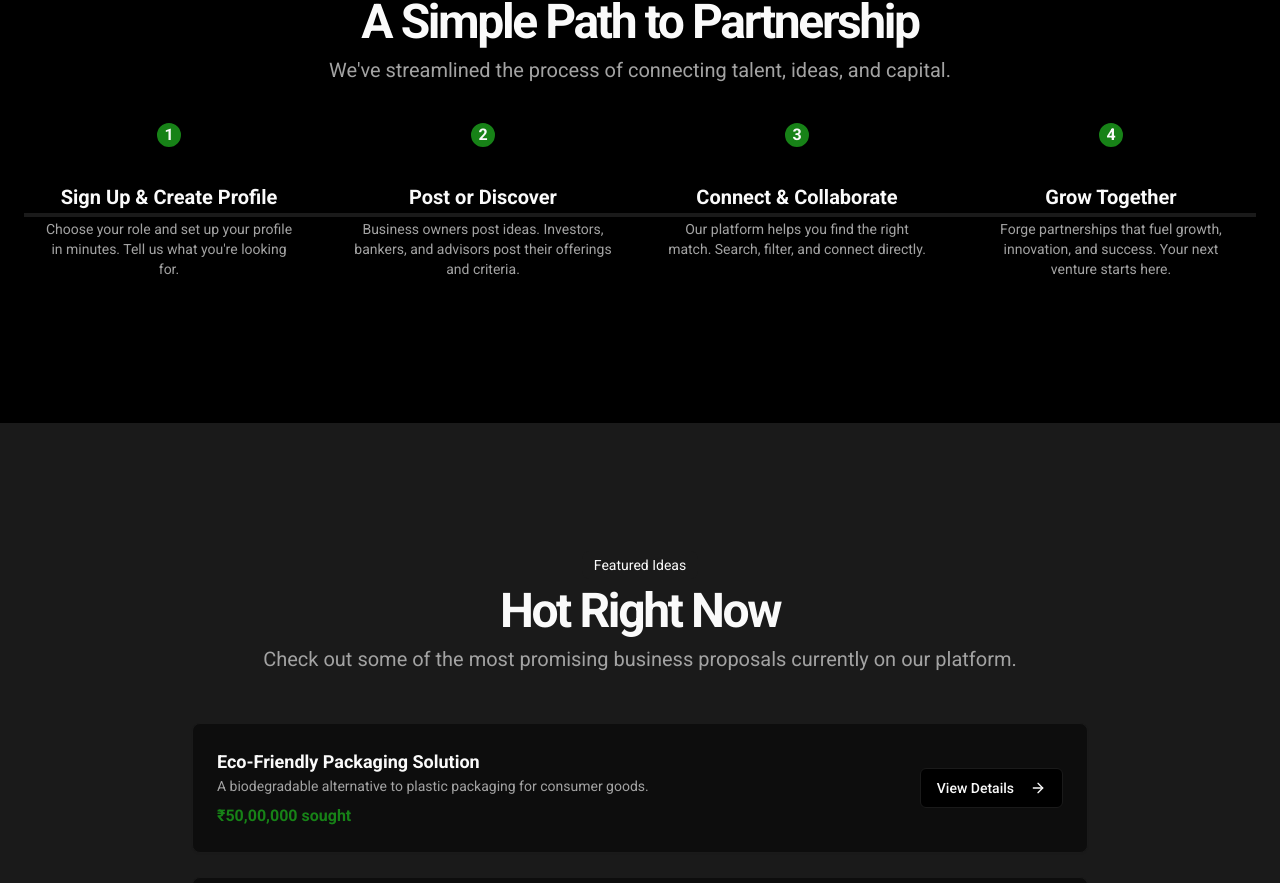
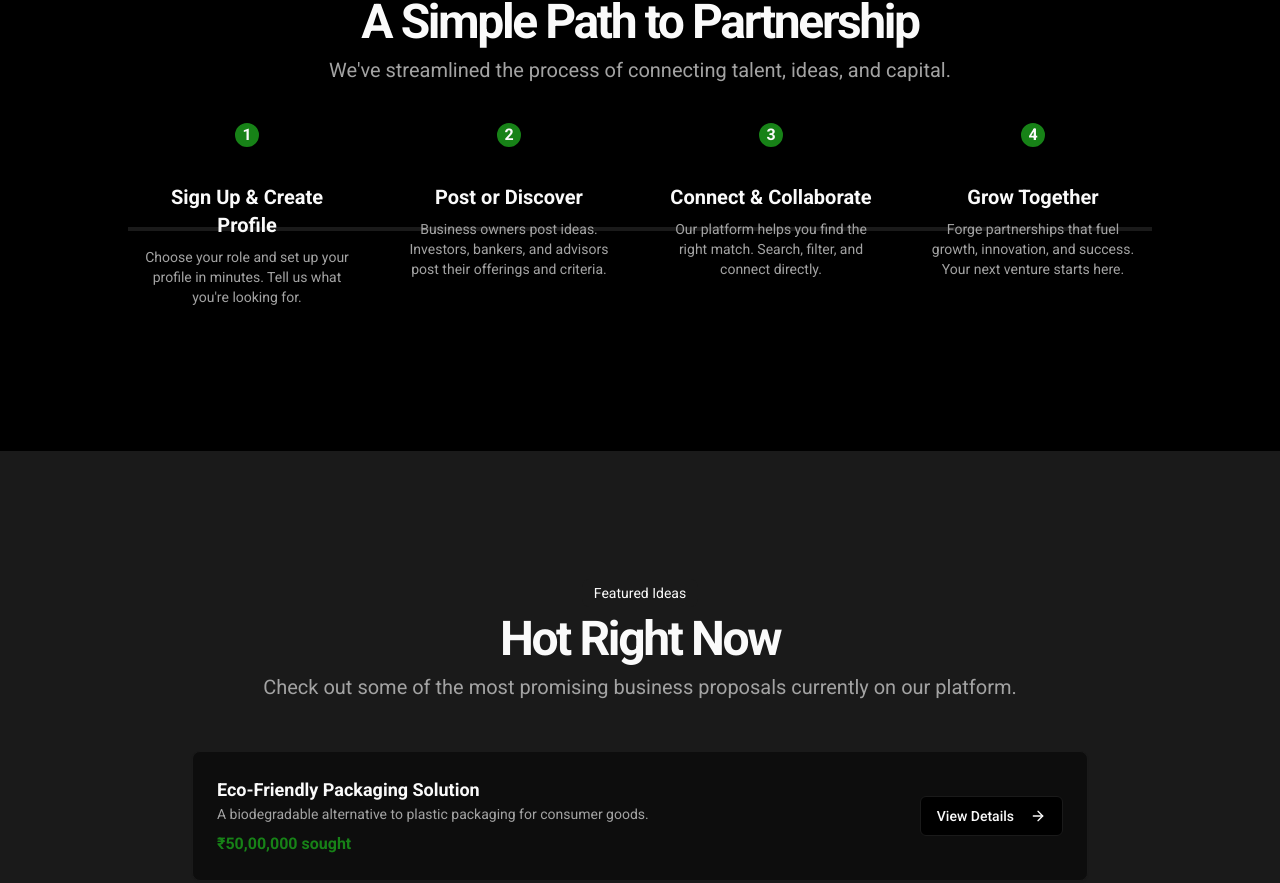
Before and after one commit to hshawaiz04/ventureconnect, a Next.js app: page / in a window 1280 px wide. Shown: the part 1568-2451 px from the top of the page. Built offline with nearby package versions, Linux system fonts and the light colour scheme.

Commit message:
ALL THE CONTENT BELOW THE HERO IMAGE ARE OFF CENTRED FIX IT RIGHT NOW

```diff
--- a/src/app/page.tsx
+++ b/src/app/page.tsx
@@ -1,3 +1,4 @@
+
 import Image from 'next/image';
 import Link from 'next/link';
 import { Button } from '@/components/ui/button';
@@ -158,7 +159,7 @@ export default function Home() {
               </p>
             </div>
           </div>
-          <div className="relative grid gap-6 sm:grid-cols-2 lg:grid-cols-4">
+          <div className="relative mx-auto max-w-5xl grid gap-6 sm:grid-cols-2 lg:grid-cols-4">
              <div className="absolute left-0 top-1/2 -translate-y-1/2 h-1 w-full bg-border hidden sm:block"></div>
               {howItWorksSteps.map((step) => (
                   <div key={step.step} className="relative flex flex-col items-center text-center p-4">
```
